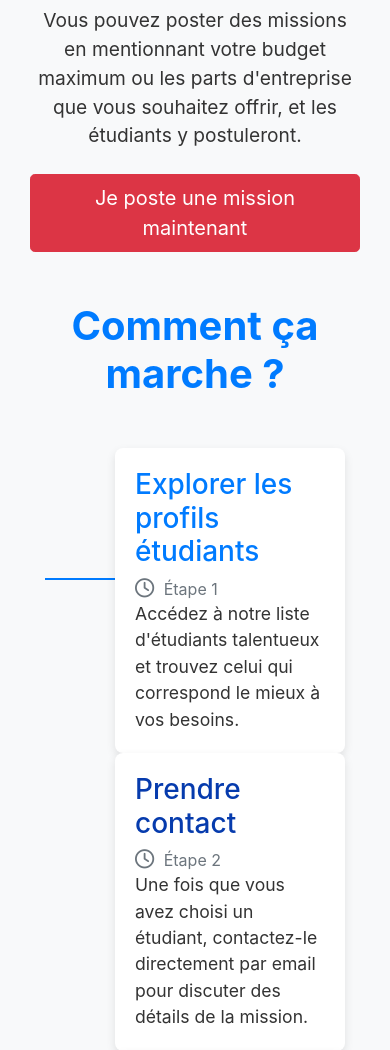
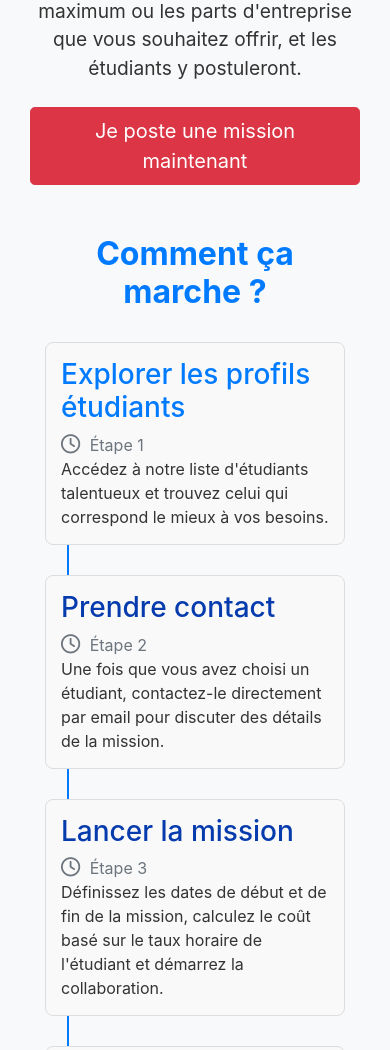
Before and after one commit to ibzzo/FreeJuniorApp, a Django app: page /FreeJunior/page_company/ in a window 390 px wide. Shown: the part 3381-4431 px from the top of the page. Run offline with Django 5.2, Linux system fonts and the light colour scheme; some libraries are stand-ins or nearby versions.

Commit message:
PageEntreprisecommentecran

```diff
--- a/StudentApp/templates/StudentApp/PageEntreprise.html
+++ b/StudentApp/templates/StudentApp/PageEntreprise.html
@@ -284,30 +284,52 @@ p {
 .timeline-heading h3 {
     color: #063BAD; /* New color for h4 elements inside timeline */
 }
- .timeline > li:nth-of-type(odd) .timeline-panel {
-        left: 0;
-    }
-    .timeline > li:nth-of-type(even) .timeline-panel {
-        left: 55%;
-    }
-    .timeline-heading h3 {
-        margin-top: 0;
-    }
+
     @media (max-width: 767px) {
           .timeline::before {
         left: 8%;
+        width: 2px;
     }
+
+    .timeline > li {
+        margin-bottom: 30px;
+    }
+
     .timeline-badge {
         display: none; /* Masquer les icônes sur les petits écrans */
     }
+
+    .timeline-panel-container {
+        width: 100%;
+        padding: 10px;
+        float: none;
+        text-align: left;
+    }
+
     .timeline-panel {
-            width: calc(100% - 70px);
-            margin-left: 70px;
-            float: right;
+        padding: 15px;
+        box-shadow: none;
+        transition: none;
+        background: #f9f9f9;
+        border: 1px solid #ddd;
     }
-        .timeline > li:nth-of-type(even) .timeline-panel {
-            left: 0;
+
+    .timeline-heading h4 {
+        font-size: 1.2rem;
+        color: #007bff;
     }
+
+    .timeline-heading p,
+    .timeline-body p {
+        font-size: 1rem;
+    }
+
+    .heading h2 {
+        font-size: 2rem;
+        color: #007bff;
+        margin-bottom: 20px;
+    }
+
     }
  </style>
 <div class="container mt-4">
```
Lines whose indentation alone changed are shown as unchanged.
